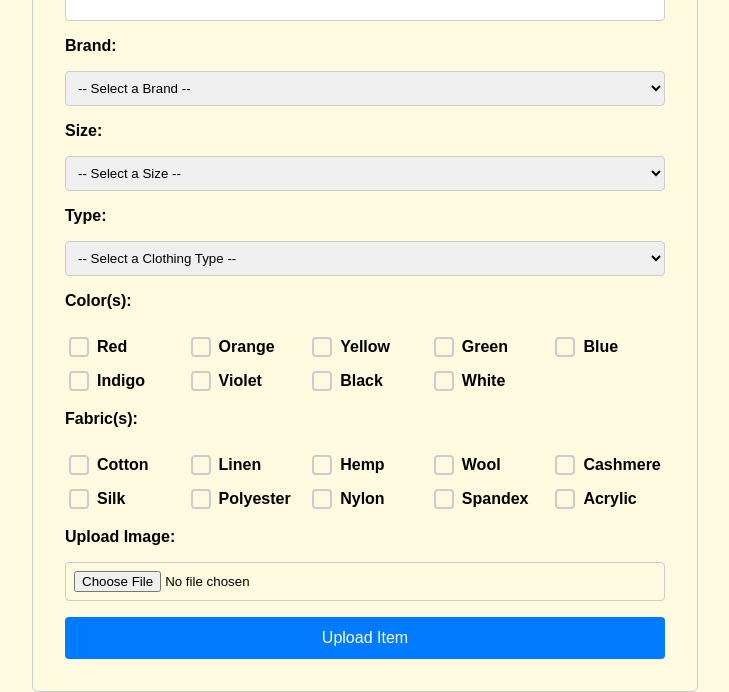
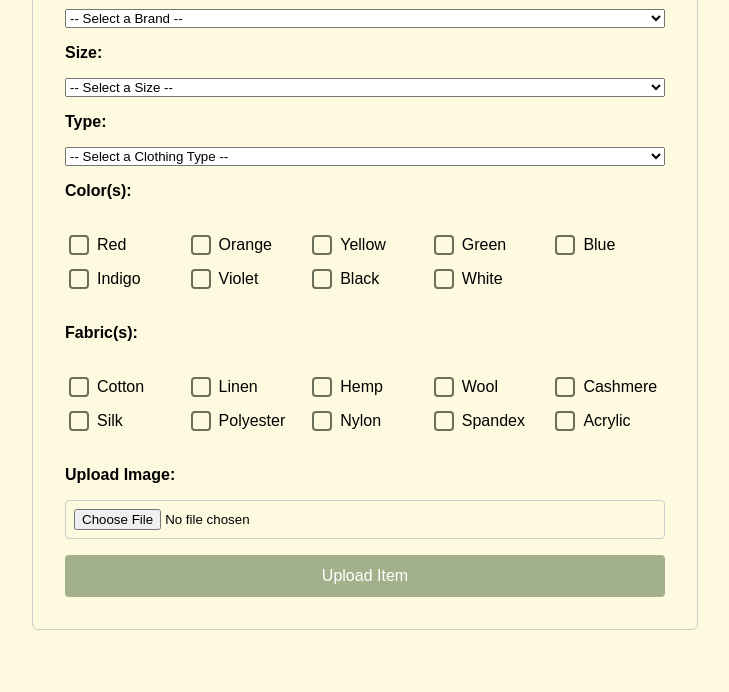
Before and after one commit to PDC8/FITS, a Flask app: page /upload in a window 1280 px wide. Shown: the part 209-901 px from the top of the page, without its empty margins (275-1004 px from the left). After the commit the page ends 839 px from the top, so only its background shows below. Run offline with Flask 3, Linux system fonts and the light colour scheme; a user stored in the database is signed in; some libraries are stand-ins or nearby versions.

Commit message:
more css changes

```diff
--- a/static/upload.css
+++ b/static/upload.css
@@ -1,8 +1,4 @@
 /* upload.css */
-h1 {
-  margin: 0;
-}
-
 .upload-container {
   max-width: 600px;
   margin: 0 auto;
@@ -12,43 +8,16 @@ h1 {
   border: 1px solid #ccc;
 }
 
-.upload-form {
-  display: flex;
-  flex-direction: column;
-  gap: 1rem;
-}
-
-label {
+.filter_header {
+  font: 1rem;
   font-weight: bold;
-}
-
-input[type="text"],
-select,
-input[type="file"] {
-  padding: 0.5rem;
-  border: 1px solid #ccc;
-  border-radius: 4px;
-}
-
-button[type="submit"] {
-  background-color: #007bff;
-  color: #fff;
-  border: none;
-  border-radius: 4px;
-  padding: 0.75rem;
-  cursor: pointer;
-  font-size: 1rem;
-}
-
-button[type="submit"]:hover {
-  background-color: #0056b3;
 }
 
 .checkbox-grid {
   display: grid;
   grid-template-columns: repeat(auto-fill, minmax(100px, 1fr));
   gap: 0.5rem;
-  margin-top: 0.5rem;
+  margin: 1rem 0rem;
 }
 
 .checkbox-square {
@@ -61,7 +30,7 @@ button[type="submit"]:hover {
   appearance: none;
   width: 20px;
   height: 20px;
-  border: 2px solid #ccc;
+  border: 2px solid var(--border-color);
   border-radius: 4px;
   margin-right: 8px;
   position: relative;
@@ -69,19 +38,33 @@ button[type="submit"]:hover {
 }
 
 .checkbox-square input[type="checkbox"]:checked {
-  background-color: #007bff;
-  border-color: #007bff;
+  background-color: var(--header-color);
+  border-color: var(--header-color);
 }
 
-.checkbox-square input[type="checkbox"]:checked::after {
-  content: "✓";
-  position: absolute;
-  color: white;
-  left: 50%;
-  top: 50%;
-  transform: translate(-50%, -50%);
+.upload-form {
+  display: flex;
+  flex-direction: column;
+  gap: 1rem;
 }
 
-.checkbox-label {
-  font-size: 0.9rem;
+
+input[type="file"] {
+  padding: 0.5rem;
+  border: 1px solid #ccc;
+  border-radius: 4px;
 }
+
+button[type="submit"] {
+  background-color: var(--header-color);
+  color: #fff;
+  border: none;
+  border-radius: 4px;
+  padding: 0.75rem;
+  cursor: pointer;
+  font-size: 1rem;
+}
+
+button[type="submit"]:hover {
+  background-color: var(--hover-color);
+}
--- a/templates/login.html
+++ b/templates/login.html
@@ -9,7 +9,11 @@
 </head>
 <body>
   <header>
-    <h1>Closetify</h1>
+    <nav class="main-nav">
+      <div class="logo">
+        <img src="logo.png" alt="Logo">
+      </div>
+    </nav>
   </header>
   <div class="login-container">
     <h1>Sign In</h1>
--- a/templates/upload.html
+++ b/templates/upload.html
@@ -9,24 +9,29 @@
 </head>
 <body>
   <header>
-    <h1>Upload a New Clothing Item</h1>
+    <nav class="main-nav">
+      <div class="nav-section left-links">
+        <a href="/upload">Upload</a>
+        <a href="/random-outfit">Generate</a>
+      </div>
+      <div class="logo">
+        <img src="logo.png" alt="Logo">
+      </div>
+      <div class="nav-section right-links">
+        <a href="/search">Search</a>
+        <a href="/logout">Profile</a>
+      </div>
+    </nav>
   </header>
-
-  <nav class="main-nav">
-    <ul>
-      <!-- Back button to return to home -->
-      <li><a href="/">Back to home</a></li>
-    </ul>
-  </nav>
 
   <main class="upload-container">
     <form class="upload-form" action="/api/clothing" method="POST" enctype="multipart/form-data">
       <!-- Clothing Name -->
-      <label for="item_name">Item Name:</label>
+      <label class="filter_header" for="item_name">Item Name:</label>
       <input type="text" id="item_name" name="item_name" required />
 
       <!-- Brand Selection (from Brands table) -->
-      <label for="brand_id">Brand:</label>
+      <label class="filter_header" for="brand_id">Brand:</label>
       <select id="brand_id" name="brand_id" required>
         <option value="" disabled selected>-- Select a Brand --</option>
         {% for brand in brands %}
@@ -35,7 +40,7 @@
       </select>
 
       <!-- Size (from Sizes table) -->
-      <label for="size_id">Size:</label>
+      <label class="filter_header" for="size_id">Size:</label>
       <select id="size_id" name="size_id" required>
         <option value="" disabled selected>-- Select a Size --</option>
         {% for size in sizes %}
@@ -44,7 +49,7 @@
       </select>
 
       <!-- Clothing Type (from Clothing Type table) -->
-      <label for="type_id">Type:</label>
+      <label class="filter_header" for="type_id">Type:</label>
       <select id="type_id" name="type_id" required>
         <option value="" disabled selected>-- Select a Clothing Type --</option>
         {% for type in types %}
@@ -53,7 +58,7 @@
       </select>
 
       <!-- Colors (from Colors table) - multiple selection possible -->
-      <label for="color_id">Color(s):</label>
+      <label class="filter_header" for="color_id">Color(s):</label>
       <div class="checkbox-grid">
         {% for color in colors %}
           <label class="checkbox-square">
@@ -64,7 +69,7 @@
       </div>
 
       <!-- Fabrics (from Fabrics table) -->
-      <label for="fabric_id">Fabric(s):</label>
+      <label class="filter_header" for="fabric_id">Fabric(s):</label>
       <div class="checkbox-grid">
         {% for fabric in fabrics %}
           <label class="checkbox-square">
@@ -75,7 +80,7 @@
       </div>
 
       <!-- Clothing Image -->
-      <label for="item_image">Upload Image:</label>
+      <label class="filter_header" for="item_image">Upload Image:</label>
       <input type="file" id="item_image" name="item_image" accept="image/*" required/>
       <button type="submit">Upload Item</button>
     </form>
```
Also changed, not shown: static/login.css (+6 -7 lines), static/random-outfit.css (+11 -16 lines), templates/random-outfit.html (+13 -8 lines).
